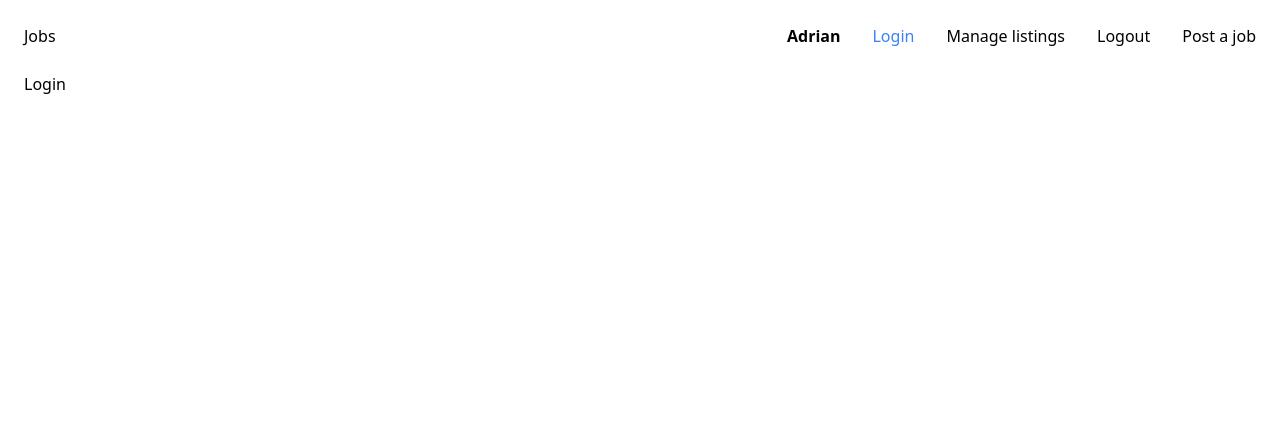
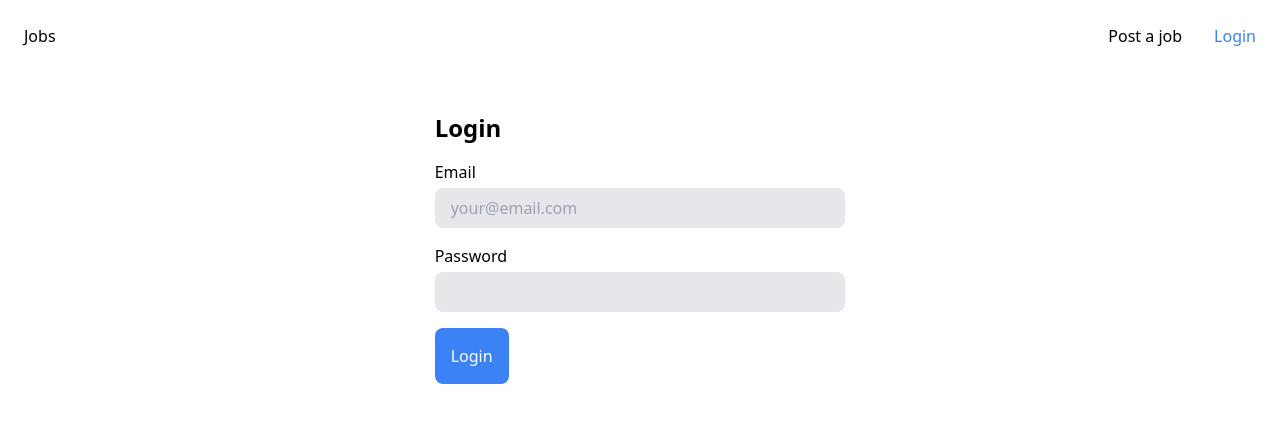
Before and after one commit to aplactuan/jobsclient, a Nuxt app: page /login in a window 1280 px wide. Shown: the top 422 px of the page. Built offline with nearby package versions, Linux system fonts and the light colour scheme; no server answers.

Commit message:
Frontend authentication

```diff
--- a/components/TheHeader.vue
+++ b/components/TheHeader.vue
@@ -4,17 +4,26 @@
       Jobs
     </nuxt-link>
     <div class="-mx-4 flex items-center flex-wrap">
-      <span class="font-bold mx-4">Adrian</span>
-      <nuxt-link :to="{ name: 'login' }" class="mx-4" exact-active-class="text-blue-500">Login</nuxt-link>
-      <a href="" class="mx-4" exact-active-class="text-blue-500">Manage listings</a>
-      <a href="" class="mx-4" exact-active-class="text-blue-500">Logout</a>
       <a href="" class="mx-4" exact-active-class="text-blue-500">Post a job</a>
+      <template v-if="$auth.loggedIn">
+        <span class="font-bold mx-4">{{ $auth.user.name }}</span>
+        <a href="" class="mx-4" exact-active-class="text-blue-500">Manage listings</a>
+        <a href="" class="mx-4" exact-active-class="text-blue-500" @click.prevent="logout">Logout</a>
+      </template>
+      <template v-if="!$auth.loggedIn">
+        <nuxt-link :to="{ name: 'login' }" class="mx-4" exact-active-class="text-blue-500">Login</nuxt-link>
+      </template>
     </div>
   </header>
 </template>
 
 <script>
 export default {
-
+  methods: {
+    async logout() {
+      await this.$auth.logout()
+      this.$router.resolve({ name: 'index' })
+    }
+  }
 }
 </script>
--- a/nuxt.config.js
+++ b/nuxt.config.js
@@ -37,10 +37,31 @@ export default {
   modules: [
     // https://go.nuxtjs.dev/axios
     '@nuxtjs/axios',
+    '@nuxtjs/auth-next',
   ],
 
+  auth: {
+    strategies: {
+      laravelSanctum: {
+        provider: 'laravel/sanctum',
+        url: 'http://jobs.test',
+        endpoints: {
+          login: { url: '/api/login', method: 'post', propertyName: false },
+          logout: { url: '/api/logout', method: 'post'},
+          user: { url: '/api/user', method: 'get', propertyName: false}
+        },
+        tokenRequired: false,
+        tokenType: false
+      },
+    },
+  },
+
   // Axios module configuration: https://go.nuxtjs.dev/config-axios
-  axios: {},
+  axios: {
+    baseURL: 'http://jobs.test',
+    credentials: true,
+  },
+
 
   // Build Configuration: https://go.nuxtjs.dev/config-build
   build: {
--- a/package.json
+++ b/package.json
@@ -10,6 +10,7 @@
     "generate": "nuxt generate"
   },
   "dependencies": {
+    "@nuxtjs/auth-next": "5.0.0-1624817847.21691f1",
     "@nuxtjs/axios": "^5.13.6",
     "core-js": "^3.15.1",
     "nuxt": "^2.15.7"
--- a/pages/login.vue
+++ b/pages/login.vue
@@ -1,5 +1,47 @@
 <template>
-  <div>
-    Login
+  <div class="mt-10 flex justify-center">
+    <form action="" class="w-4/12" @submit.prevent="login">
+      <h2 class="mb-4 font-bold text-2xl">Login</h2>
+      <div class="mb-4">
+        <label for="email" class="inline-block mb-1 font-medium">Email</label>
+        <input type="email"
+               name="email"
+               id="email"
+               class="bg-gray-200 border-gray-200 rounded-lg w-full h-10 px-4"
+               placeholder="your@email.com"
+               v-model="form.email"
+        />
+      </div>
+      <div class="mb-4">
+        <label for="password" class="inline-block mb-1 font-medium">Password</label>
+        <input type="password"
+               name="password"
+               id="password"
+               class="bg-gray-200 border-gray-200 rounded-lg w-full h-10 px-4"
+               v-model="form.password"
+        />
+      </div>
+      <button type="submit" class="p-4 bg-blue-500 text-white font-medium rounded-lg">Login</button>
+    </form>
   </div>
 </template>
+
+<script>
+export default {
+  data() {
+    return {
+      form: {
+        email: '',
+        password: ''
+      }
+    }
+  },
+  methods: {
+    login() {
+      this.$auth.loginWith('laravelSanctum', {
+        data: this.form,
+      })
+    }
+  }
+}
+</script>
```
Also changed, not shown: store/index.js (added), 1 other file (tests, documents, lock files or other folders).
